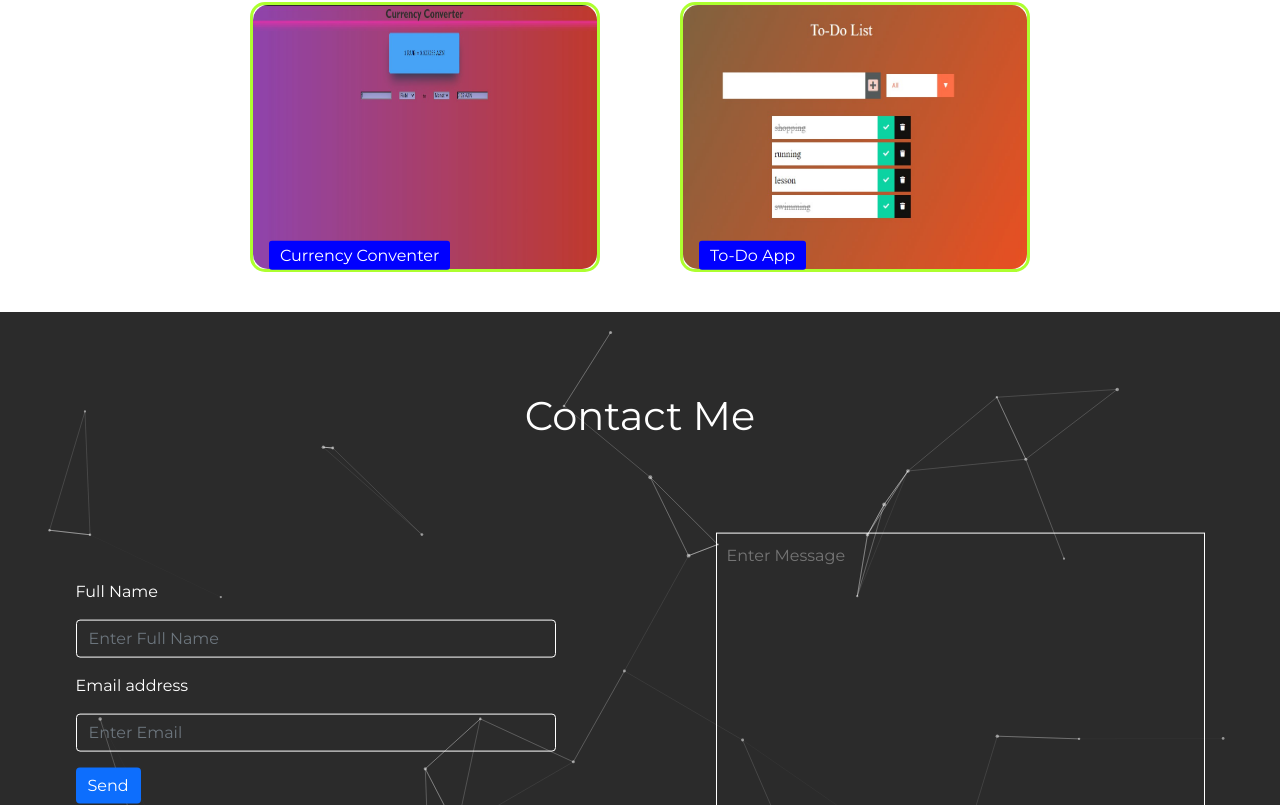
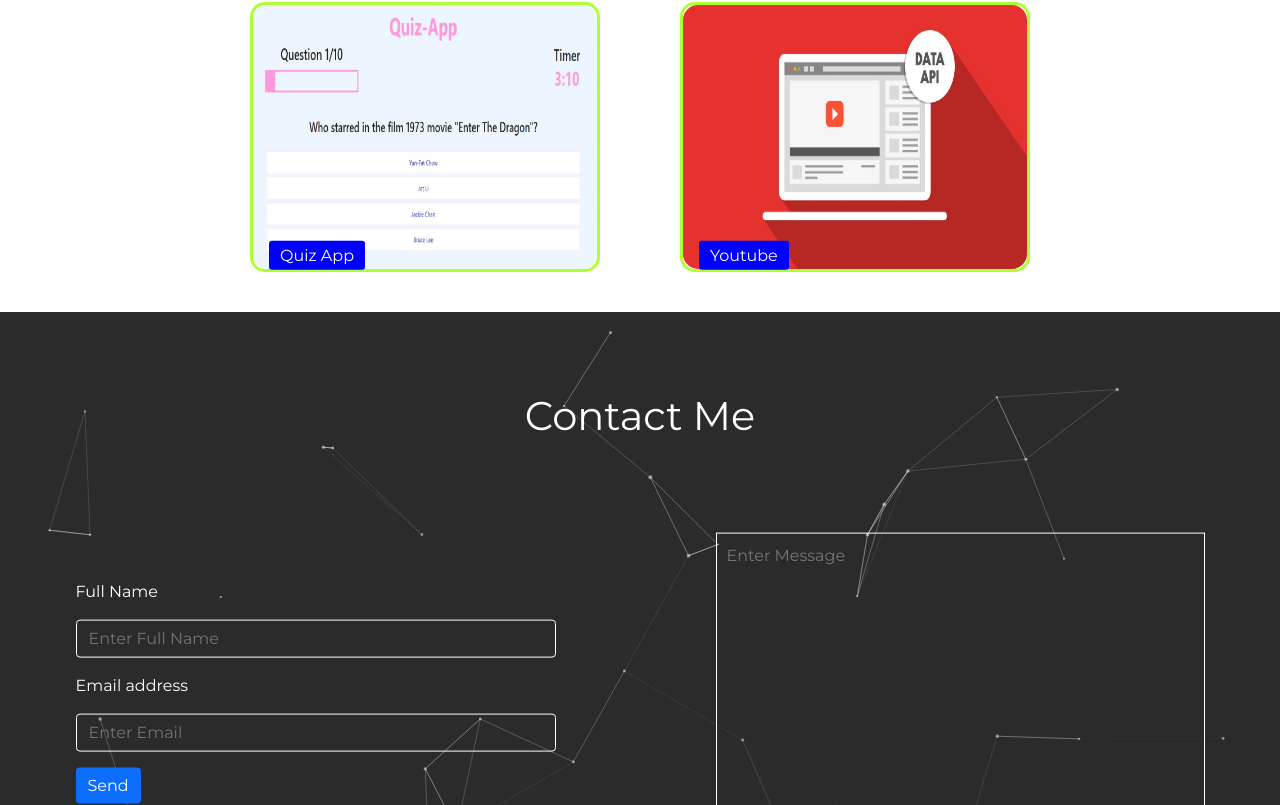
Before and after one commit to Emin-M/portfolio, a React (Create React App) app: page / in a window 1280 px wide. Shown: the part 3496-4301 px from the top of the page. Built offline with nearby package versions, Linux system fonts and the light colour scheme.

Commit message:
updating projects and cv

```diff
--- a/src/components/About/About.js
+++ b/src/components/About/About.js
@@ -34,7 +34,7 @@
           <a
             rel="noreferrer"
             target="_blank"
-            href="https://drive.google.com/file/d/1lVuJwdqKaVBZMQovJExgju8PQs8KGMyW/view?usp=sharing"
+            href="https://drive.google.com/file/d/15Tim0yRhFk73_kpFrUkMV5oQvhmnYTjq/view?usp=sharing"
           >
             <button>
               <i className="fas fa-download"></i>
--- a/src/components/Projects/Modal.js
+++ b/src/components/Projects/Modal.js
@@ -27,7 +27,7 @@
 
         <Modal.Body>
           <img className="img" src={image} alt={name} />
-          <p>{description}</p>
+          <p className="mt-3">{description}</p>
         </Modal.Body>
         <Modal.Footer className="d-grid gap-2">
           <Button
--- a/src/components/Projects/ProjectData.js
+++ b/src/components/Projects/ProjectData.js
@@ -1,24 +1,22 @@
 // images
+import quiz from "../../images/quiz_app.jpg";
 import youtube from "../../images/youtube.jpg";
-import todo from "../../images/to-do.jpg";
-import currency from "../../images/currency-converter.jpg";
 
 const portfolio = [
   {
-    name: "Currency Conventer",
-    image: currency,
-    description:
-      "The Currency Converter app using React. The data getting from API and always up to date.",
-    liveUrl: "https://react-currency-converterr.netlify.app/",
-    github: "https://github.com/Emin-M/react-currency-converter",
+    name: "Quiz App",
+    image: quiz,
+    description: `The Quiz App with using vanilla Javascript. As an database i have used "https://opentdb.com/api_config.php".`,
+    liveUrl: "https://quizapp-2.netlify.app/",
+    github: "https://github.com/Emin-M/quiz-app.git",
   },
   {
-    name: "To-Do App",
-    image: todo,
+    name: "Youtube",
+    image: youtube,
     description:
-      "The To-Do App using React Hooks. All todos saving on the local host.",
-    liveUrl: "https://react-to-do1.netlify.app/",
-    github: "https://github.com/Emin-M/react-to-do.git",
+      "The Youtube with the youtube api using React Hooks. Advance search used on searchbar.",
+    liveUrl: "https://youtube0.netlify.app/",
+    github: "https://github.com/Emin-M/youtube_api.git",
   },
 ];
 
```
Also changed, not shown: src/images/quiz_app.jpg (added).
